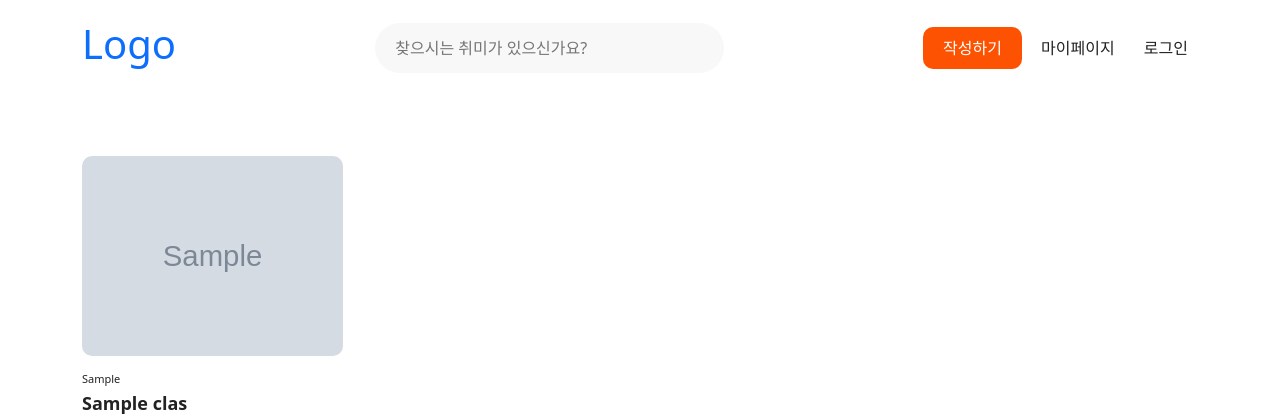
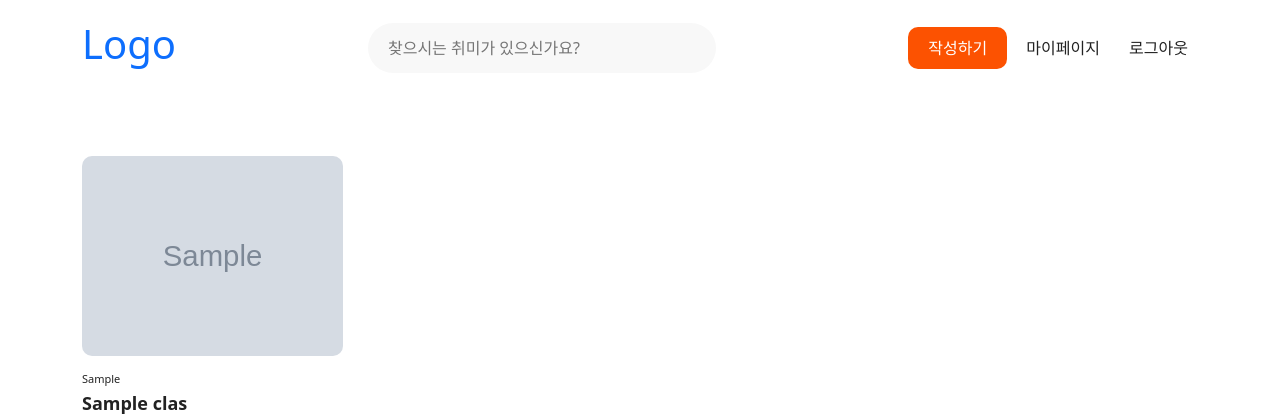
Before and after one commit to Jcurver/team_1_first_project, a Flask app: template templates/search.html in a window 1280 px wide. Shown: the top 420 px of the page. Run offline with Flask 2, Linux system fonts and the light colour scheme; the template is opened without the code that fills it: most values are stand-ins (such as "Sample title", 1, 10 or a date in 2020); grey boxes marked "Sample" are stand-in pictures; some libraries are stand-ins or nearby versions.

Commit message:
로그인 상태별 Seach 페이지 헤더 UI 변경 기능 구현

```diff
--- a/app.py
+++ b/app.py
@@ -84,7 +84,7 @@ def myUpload(username):
     try:
         payload = jwt.decode(token_receive, SECRET_KEY, algorithms=['HS256'])
         # 전체 카드 리스트 찾기
-        classes = list(db.classes.find({'post_writer':username}))
+        classes = list(db.classes.find({'post_writer': username}))
         # Id값을 string으로 변환
         for post in classes:
             post["_id"] = str(post["_id"])
@@ -97,6 +97,7 @@ def myUpload(username):
         return jsonify({'result': 'success', 'msg': '성공!', 'classes': classes})
     except (jwt.ExpiredSignatureError, jwt.exceptions.DecodeError):
         return redirect(url_for("home"))
+
 
 @app.route('/mypage/<username>/bookmark', methods=['GET'])
 def myBookmark(username):
@@ -265,6 +266,12 @@ def posting():
 def search_result():
     # token 가져오기
     token_receive = request.cookies.get('mytoken')
+    if token_receive:
+        login_status = True
+        print("로그인 상태", "login_status", login_status)
+    else:
+        login_status = False
+        print("로그인 상태", "login_status", login_status)
     try:
         if token_receive:
             print('found token', token_receive)
@@ -283,7 +290,7 @@ def search_result():
                 for post in result:
                     # post["_id"] = str(post["_id"])
                     post["count_heart"] = db.likes.count_documents({"post_id": '_id', "type": "heart"})
-                    print('카운트',post["count_heart"])
+                    print('카운트', post["count_heart"])
                     post["heart_by_me"] = bool(
                         db.likes.find_one({"post_id": '_id', "type": "heart", "username": payload['username']}))
                     post["bookmark_by_me"] = bool(
@@ -292,7 +299,8 @@ def search_result():
             elif not search_receive:
                 result = list(db.classes.find({'class_title': search_receive}))
             # 리턴
-            return render_template('search.html',result=result, search_receive=search_receive)
+            return render_template('search.html', result=result, search_receive=search_receive,
+                                   login_status=login_status)
         else:
             search_receive = request.args.get('search_give')
 
@@ -305,14 +313,15 @@ def search_result():
                 for post in result:
                     # post["_id"] = str(post["_id"])
                     post["count_heart"] = db.likes.count_documents({"post_id": '_id', "type": "heart"})
-                    print('카운트',post["count_heart"])
+                    print('카운트', post["count_heart"])
             # 검색어가 빈값일때
             elif not search_receive:
                 result = list(db.classes.find({'class_title': search_receive}))
             # 리턴
-            return render_template('search.html',result=result, search_receive=search_receive)
+            return render_template('search.html', result=result, search_receive=search_receive)
     except (jwt.ExpiredSignatureError, jwt.exceptions.DecodeError):
         return render_template('/')
+
 
 # [좋아요 API]
 @app.route('/api/post/like', methods=['POST'])
--- a/templates/search.html
+++ b/templates/search.html
@@ -2,31 +2,54 @@
 <html lang="en">
 
 <head>
-    <meta charset="UTF-8" />
-    <meta http-equiv="X-UA-Compatible" content="IE=edge" />
-    <meta name="viewport" content="width=device-width, initial-scale=1.0" />
+    <meta charset="UTF-8"/>
+    <meta http-equiv="X-UA-Compatible" content="IE=edge"/>
+    <meta name="viewport" content="width=device-width, initial-scale=1.0"/>
     <title>클래스202</title>
     <!-- css -->
-    <link rel="stylesheet" href="../static/css/style.css" />
-    <link rel="stylesheet" href="../static/css/jh_style.css" />
+    <link rel="stylesheet" href="../static/css/style.css"/>
+    <link rel="stylesheet" href="../static/css/jh_style.css"/>
 
     <!-- xeicon -->
-    <link rel="stylesheet" href="//cdn.jsdelivr.net/npm/xeicon@2.3.3/xeicon.min.css" />
+    <link rel="stylesheet" href="//cdn.jsdelivr.net/npm/xeicon@2.3.3/xeicon.min.css"/>
 
     <!-- bootstrap -->
     <script src="https://cdn.jsdelivr.net/npm/bootstrap@5.1.3/dist/js/bootstrap.bundle.min.js"
             integrity="sha384-ka7Sk0Gln4gmtz2MlQnikT1wXgYsOg+OMhuP+IlRH9sENBO0LRn5q+8nbTov4+1p"
             crossorigin="anonymous"></script>
     <link href="https://cdn.jsdelivr.net/npm/bootstrap@5.1.3/dist/css/bootstrap.min.css" rel="stylesheet"
-        integrity="sha384-1BmE4kWBq78iYhFldvKuhfTAU6auU8tT94WrHftjDbrCEXSU1oBoqyl2QvZ6jIW3" crossorigin="anonymous" />
+          integrity="sha384-1BmE4kWBq78iYhFldvKuhfTAU6auU8tT94WrHftjDbrCEXSU1oBoqyl2QvZ6jIW3" crossorigin="anonymous"/>
 
     <!-- jquery -->
     <script src="https://ajax.googleapis.com/ajax/libs/jquery/3.4.1/jquery.min.js"></script>
     <script src="https://cdnjs.cloudflare.com/ajax/libs/jquery-cookie/1.4.1/jquery.cookie.js"></script>
 
+    <style>
+        .is-hidden {
+            display: none !important;
+        }
+    </style>
+
     <!-- js -->
     <script>
+        let login_status = "{{ login_status }}"
+        console.log("로그인 상태", "login_status", login_status);
+
         $(document).ready(function () {
+            // 로그인 된 상태라면
+            if (login_status == "True") {
+                // '로그인'버튼에 is-hidden이라는 클래스를 추가한다
+                console.log("로그인 버튼 감추기");
+                $("#login_button").addClass("is-hidden");
+            }
+            // 로그인 안 된 상태라면
+            else {
+                console.log("작성하기, 마이페이지, 로그아웃 버튼 감추기");
+                $("#post_write_button").addClass("is-hidden");
+                $("#mypage_button").addClass("is-hidden");
+                $("#signout_button").addClass("is-hidden");
+            }
+
             $('#hs-input').submit(function () {
                 let form = $(this);
                 let url = form.attr('action');
@@ -44,6 +67,12 @@
                 })
             })
         })
+
+        function sign_out() {
+            $.removeCookie('mytoken', {path: '/'});
+            alert('로그아웃!')
+            window.location.href = "/"
+        }
     </script>
 </head>
 
@@ -59,7 +88,7 @@
                     <div class="header-search">
                         <form method="GET" action="/search">
                             <input type="text" id="hs-input" name="search_give" value="{{ search_receive }}"
-                                    placeholder="찾으시는 취미가 있으신가요?" />
+                                   placeholder="찾으시는 취미가 있으신가요?"/>
                             <label for="hs-input"></label>
                             <button type="submit">
                                 <i class="xi-search"></i>
@@ -67,9 +96,10 @@
                         </form>
                     </div>
                     <div class="header-br">
-                            <a href="/post_write" class="btn01">작성하기</a>
-                            <a href="/mypage" class="btn02">마이페이지</a>
-                            <a href="/login" class="btn02">로그인</a>
+                        <a href="/post_write" class="btn01" id="post_write_button">작성하기</a>
+                        <a href="/mypage" class="btn02" id="mypage_button">마이페이지</a>
+                        <a href="/login" class="btn02" id="login_button">로그인</a>
+                        <a href="/" class="btn02" id="signout_button" onclick="sign_out()">로그아웃</a>
                     </div>
                 </div>
             </div>
@@ -86,7 +116,7 @@
                                         <a href="{{ class.class_url }}" class="img-wrap-a"
                                            style="background-image: url('{{ class.class_image }}');">
                                         </a>
-                                    <a class="lecture-like" onclick="toggle_like('{{class._id}}','heart')"
+                                        <a class="lecture-like" onclick="toggle_like('{{ class._id }}','heart')"
                                            aria-label="heart">
                                             {% if class.heart_by_me == 'True' %}
                                                 <i class="xi-heart"></i>
@@ -94,7 +124,8 @@
                                                 <i class="xi-heart-o"></i>
                                             {% endif %}
                                         </a>
-                                    <a class="lecture-bookmark" onclick="toggle_bookmark('{{class._id}}','bookmark')"
+                                        <a class="lecture-bookmark"
+                                           onclick="toggle_bookmark('{{ class._id }}','bookmark')"
                                            aria-label="bookmark">
                                             {% if class.bookmark_by_me == 'True' %}
                                                 <i class="xi-bookmark"></i>
```
Lines whose indentation alone changed are shown as unchanged.
